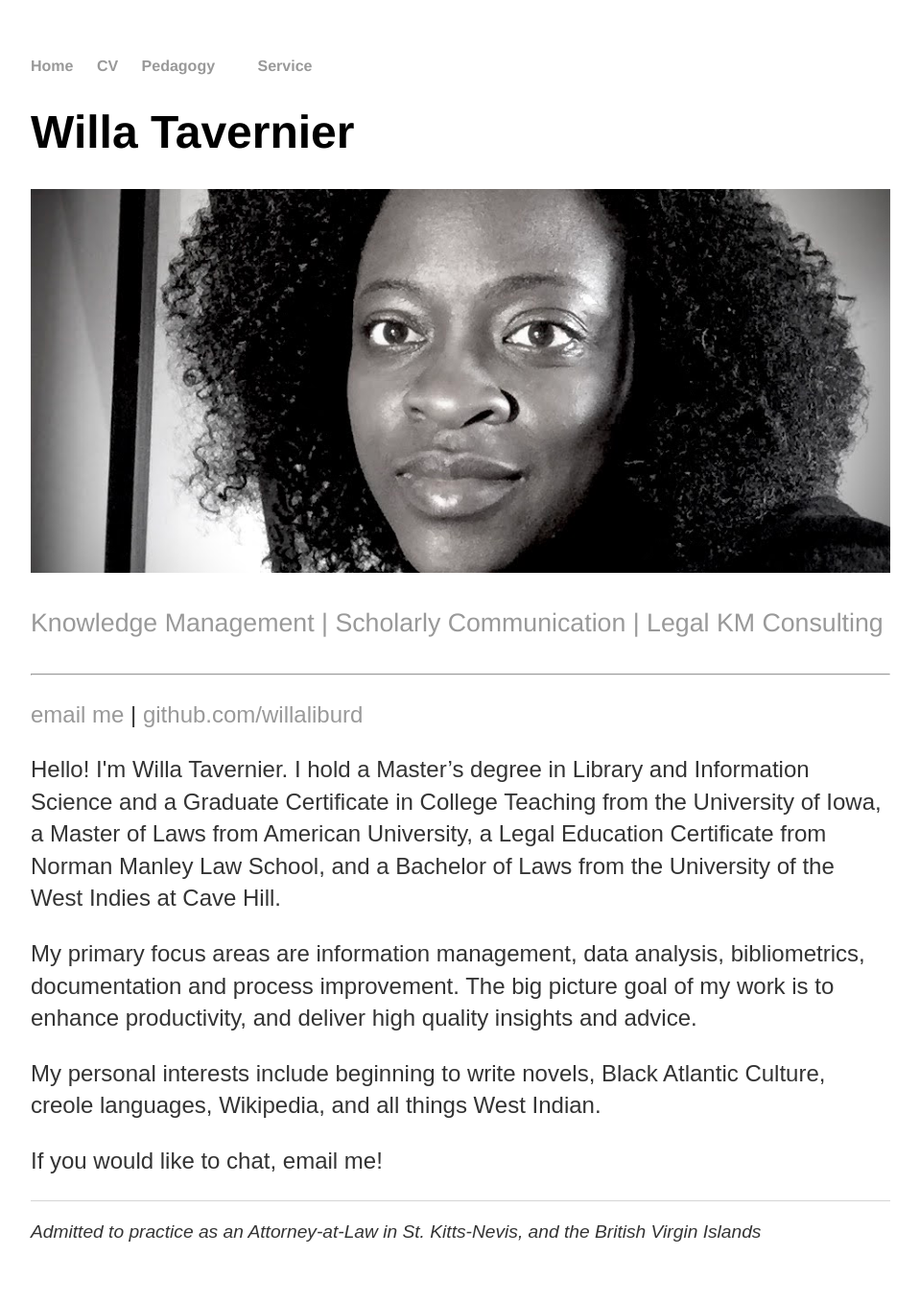
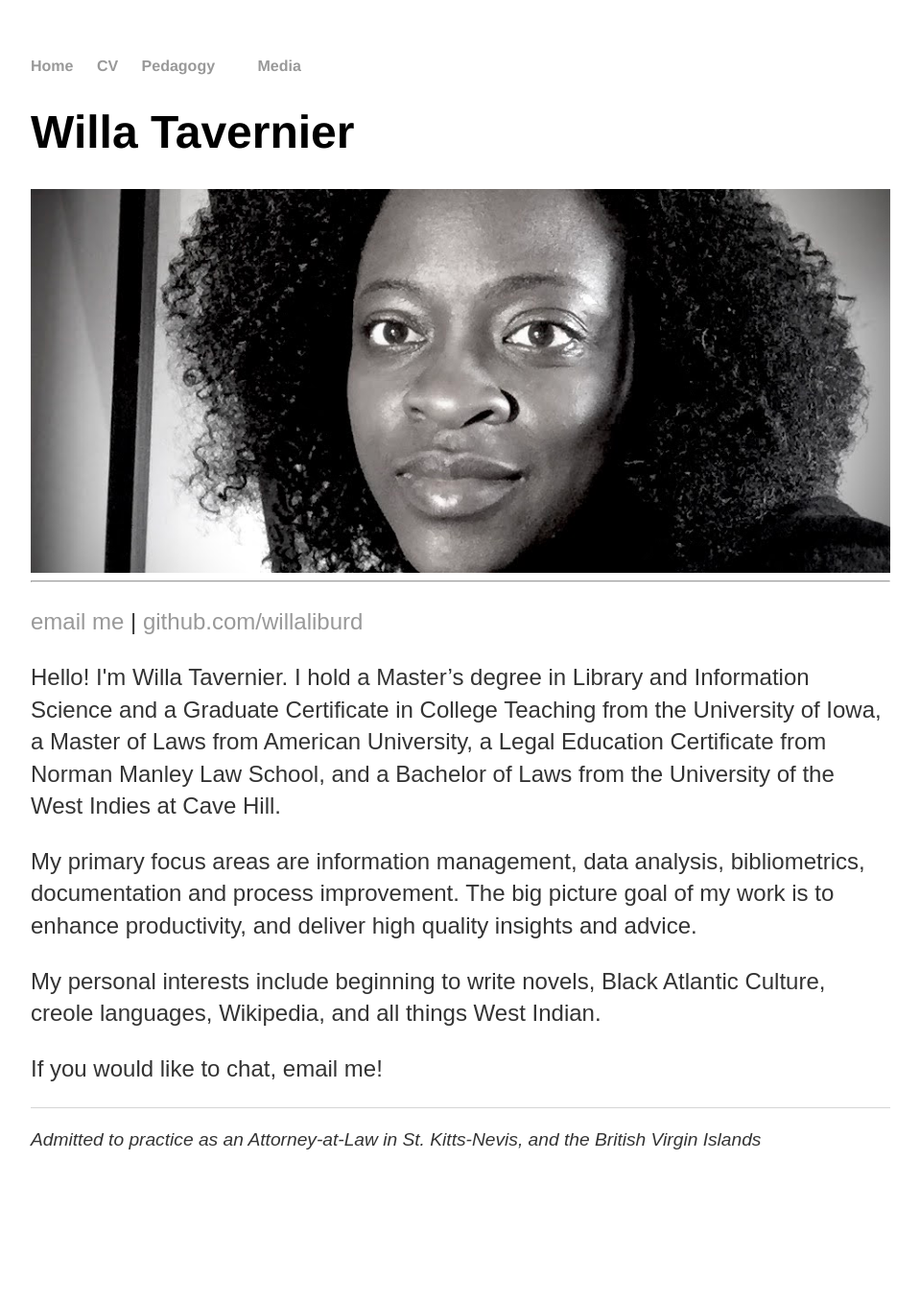
Before and after one commit to willaliburd/willaliburd.github.io, a Jekyll site: the page index.html, which Jekyll copies as it is, in a window 1280 px wide. Shown: the whole page at 96% size, without its empty margins (160-1119 px from the left). Built offline with Jekyll 4.4.1, drawn with Linux system fonts in a browser that asks for light colours; after the commit the page ends 1262 px from its top, so only the background shows below that.

Commit message:
Update index.html

```diff
--- a/index.html
+++ b/index.html
@@ -41,7 +41,7 @@
 	        		<li><a href="/">Home</a></li>
 	        		<li><a href="/cv">CV</a></li>
 				<li><a href="/teach">Pedagogy</a><li>
-				<li><a href="/service">Service</a><li>
+				<li><a href="/service">Media</a><li>
 
 	    		</ul>
 			</nav>
@@ -58,7 +58,6 @@
 
 <div class="container">
 
-	<p class="b" >Knowledge Management | Scholarly Communication | Legal KM Consulting</p>
 	<hr>
 	<p><a href="mailto:willa@nattakm.com">email me</a> | <a href="https://github.com/willaliburd">github.com/willaliburd</a></p>
 
```
